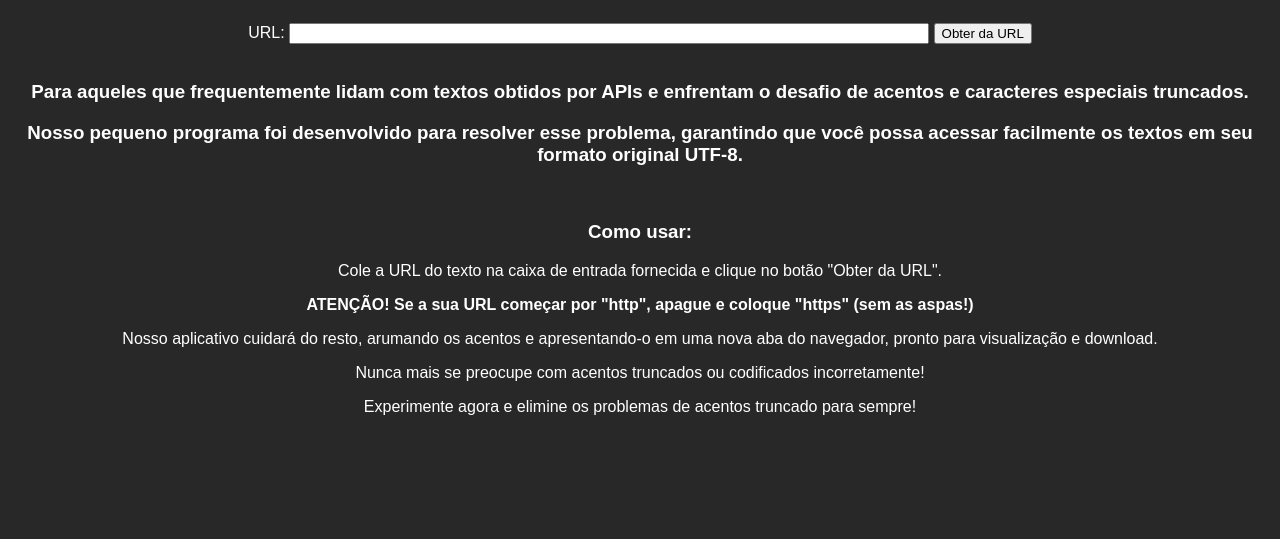
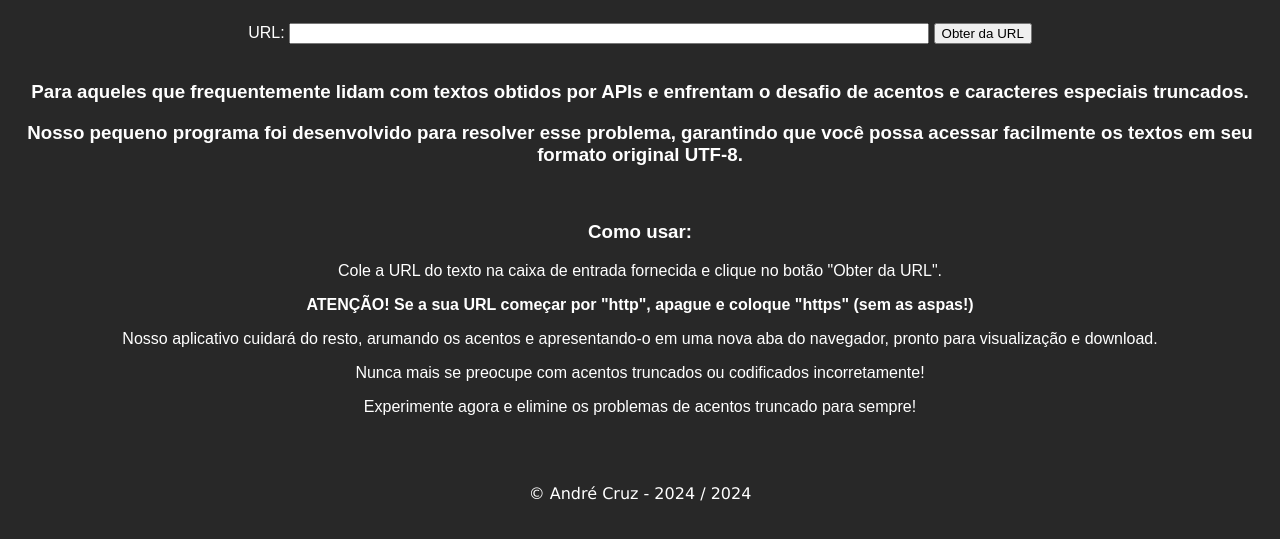
Before and after one commit to Cruz-Andre/Recodificando-texto-em-UTF-8-a-partir-de-uma-API, a plain HTML site: page index.html in a window 1280 px wide. Shown: the part 67-606 px from the top of the page. Drawn offline with Linux system fonts and the light colour scheme.

Commit message:
Rodapé adicionado e cod. ano

```diff
--- a/index.html
+++ b/index.html
@@ -62,6 +62,10 @@
 
   <br><br>
 
+  <footer>
+    <p style="font-family: Verdana, sans-serif; margin: 1rem 0;">&copy; André Cruz - 2024 / <span id="ano"></span></p>
+  </footer>
+
   <script src="script.js"></script>
 </body>
 
--- a/script.js
+++ b/script.js
@@ -69,3 +69,6 @@ function clearError() {
   const errorMessages = document.getElementById('errorMessages');
   errorMessages.textContent = '';
 }
+
+const ano = document.getElementById('ano')
+ano.textContent = new Date().getFullYear()
```
